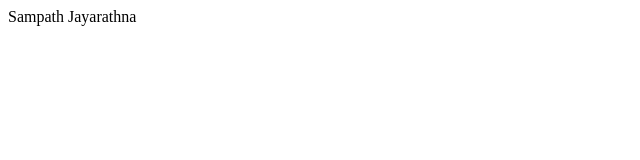
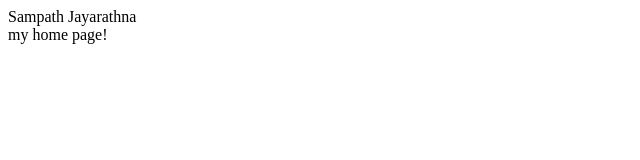
Before and after one commit to SamJayarathna/SamJayarathna.github.io, a plain HTML site: page index.htm in a window 1280 px wide. Shown: the full height of the page, 0-640 px from the left. Drawn offline with Linux system fonts and the light colour scheme.

Commit message:
Update index.htm

```diff
--- a/index.htm
+++ b/index.htm
@@ -1,4 +1,4 @@
 <html>
 <head><title>My Test Page</title></head>
-<body>Sampath Jayarathna</body>
+<body>Sampath Jayarathna <br> my home page!</body>
 </html>
```
